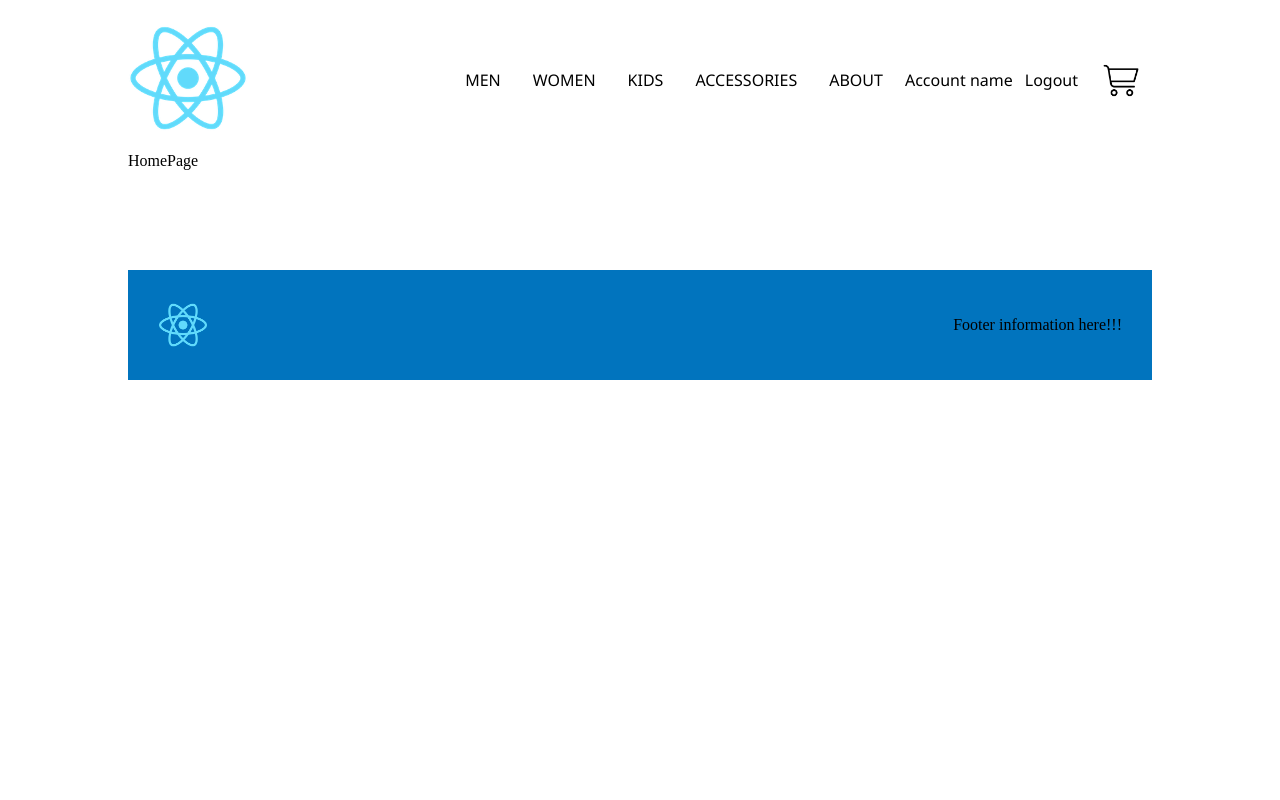
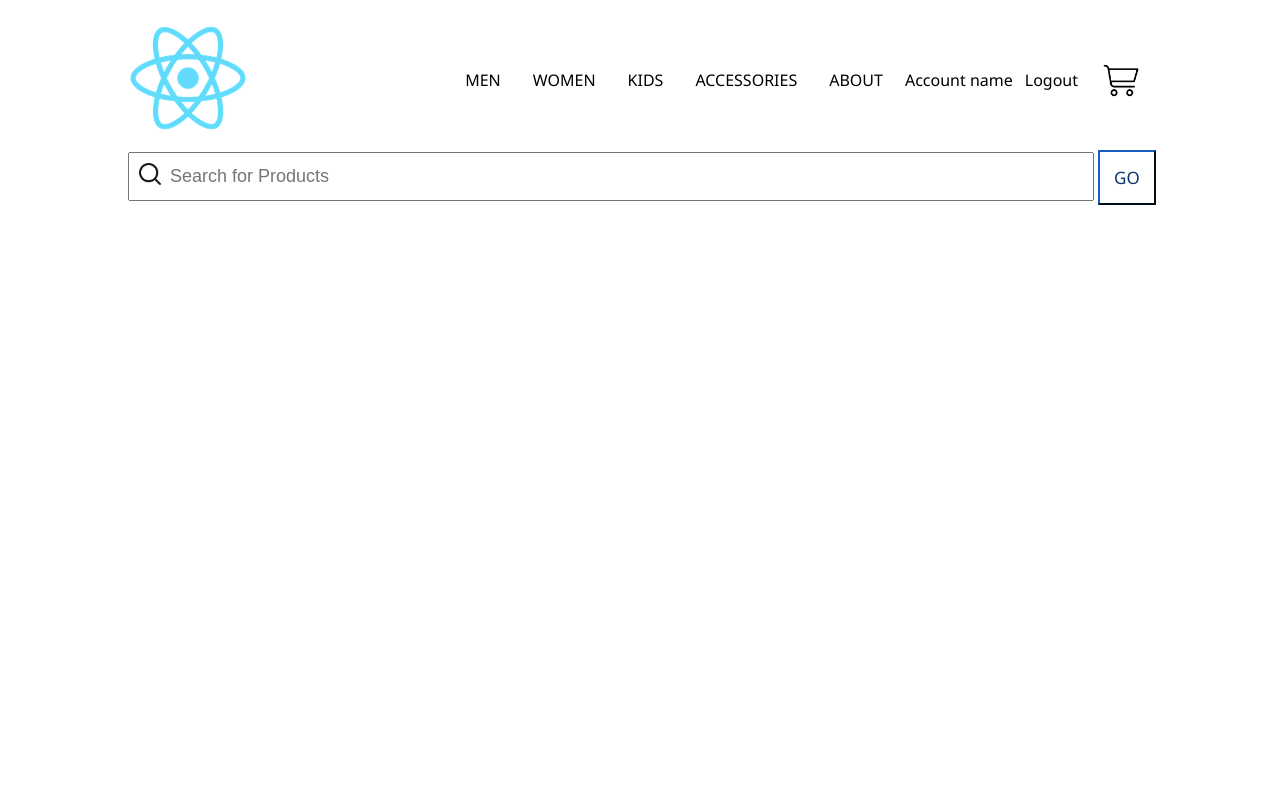
Before and after one commit to bkiley113/bruin-outlet, a React (Create React App) app in the folder client/: page / in a window 1280 px wide. Shown: the top 800 px of the page. Built offline with nearby package versions, Linux system fonts and the light colour scheme.

Commit message:
more login and register changes, added a searchbar for homepage

```diff
--- a/client/src/components/HeaderBar.js
+++ b/client/src/components/HeaderBar.js
@@ -5,7 +5,7 @@ import {Link} from 'react-router-dom'
 const HeaderBar = () => {
     return (
         <div className='headerbar'>
-            <div className="container">
+            <div className='container'>
                 <div className="logo">
                     <img src={Logo} alt="" />
                 </div>
@@ -28,7 +28,9 @@ const HeaderBar = () => {
                     <span>Account name </span>
                     <span>Logout </span>
                     <span className="cart">
-                        <Link className="link" to="/cart"></Link>
+                        <Link className="link" to="/cart">
+                            <h5></h5>
+                        </Link>
                     </span>
                 </div>
             </div>
--- a/client/src/components/PageFooter.js
+++ b/client/src/components/PageFooter.js
@@ -8,6 +8,12 @@ const PageFooter = () => {
             <span>
                 Footer information here!!!
             </span>
+            <span>
+                Footer information here!!!
+            </span>
+            <span>
+                Footer information here!!!
+            </span>
         </footer>
     )
 }
--- a/client/src/pages/HomePage.js
+++ b/client/src/pages/HomePage.js
@@ -1,8 +1,13 @@
 import React from 'react'
+import search_icon from "../images/search_icon.png"
 
 const HomePage = () => {
     return (
-        <div>HomePage</div>
+        <div className = 'homepage'>
+            <input type ="text" placeholder='Search for Products'/>
+            <img src={search_icon} alt="" />
+            <button>GO</button>
+        </div>
     )
 }
 
--- a/client/src/pages/Login.js
+++ b/client/src/pages/Login.js
@@ -4,6 +4,7 @@ import { Link } from 'react-router-dom'
 const Login = () => {
     return (
         <div className = 'authenticate'>
+            <h2></h2>
             <h1>Login</h1>
             <form>
                 <input type ="text" placeholder='username'/>
--- a/client/src/style.scss
+++ b/client/src/style.scss
@@ -8,6 +8,42 @@
             text-decoration: none;
             color: inherit;
         }
+
+        //main page
+        .homepage{
+            input{
+                width:920px;
+                font-size: 18px;
+                padding-left: 40px;
+                padding-top: 12px;
+                padding-bottom: 12px;
+
+            }
+            img{
+                position: relative;
+                top: 3px;
+                left: -955px;
+                width: 22px;
+
+            }
+            button{
+                font-family:'Segoe UI', Tahoma, Geneva, Verdana, sans-serif;
+                background-color: white;
+                font-size: 17px;
+                position: relative;
+                top: -51px;
+                left: 970px;
+                padding: 14px;
+                border-color: #0C356A;
+                cursor: pointer;
+                color: #0C356A;
+                &:hover{
+                    background-color: #0C356A;
+                    color: white;
+                }
+            }
+        }
+
         //login and register stuff
         .authenticate{
             display: flex;
@@ -15,16 +51,26 @@
             align-items: center;
             justify-content: center;
             height: 100vh;
-            background-color: #0C356A;
+            //page background
+            //background-color: #0C356A;
 
+            //title
             h1{
+                text-shadow: -1px 0 black, 0 1px black, 1px 0 black, 0 -1px black;
+                background-color: #0174BE;
+                padding: 8px;
+                padding-left: 15px ;
+                padding-right: 15px ;
                 font-family:'Segoe UI', Tahoma, Geneva, Verdana, sans-serif;
                 font-size: 20px;
-                color: #FFC436;
+                color:whitesmoke;
                 margin-bottom: 20px;
+                // position: relative;
+                // top: 84px;
 
             }
 
+            //center box
             form{
                 display: flex;
                 flex-direction: column;
@@ -33,21 +79,25 @@
                 width: 200px;
                 gap: 20px;
 
+                //input boxes
                 input{
                     padding: 5px;
                     border: none;
                     border-bottom: 1px solid gray ;
                 }
+                //error message for login
                 p.err-mess{
                     font-family:'Segoe UI', Tahoma, Geneva, Verdana, sans-serif;
                     font-size: 12px;
                     text-align: center;
                     color: black;
                 }
+                //password criteria for register
                 p.pass-reqs{
                     font-size: 10px;
                     text-align: center;
                 }
+                //login or register button
                 button{
                     padding: 10px;
                     border: none;
@@ -60,6 +110,7 @@
                     }
                 }
 
+                //bottom text, with link
                 span{
                     font-size: 12px;
                     text-align: center;
@@ -71,16 +122,24 @@
 
         .headerbar {
             .container {
+                //distance from top of page
                 padding: 10px 0px;
                 display: flex;
+                //aligns menu items across the page
                 justify-content: space-between;
                 align-items: center;
             }
             .links{
                 display: flex;
+                //gap between links
                 gap: 12px;
                 align-items: center;
 
+                //invisible clickbox for cart icon
+                h5{
+                    padding: 18px;
+                }
+                // MEN, WOMEN, etc... buttons with hover animations
                 h6{
                     font-family:'Segoe UI', Tahoma, Geneva, Verdana, sans-serif;
                     font-size: 16px;
@@ -91,7 +150,7 @@
                         background-color:#0C356A;
                     }
                 }
-
+                //account name as well is logout/login button
                 span{
                     font-family:'Segoe UI', Tahoma, Geneva, Verdana, sans-serif;
                     cursor: pointer;
@@ -100,6 +159,7 @@
                         text-decoration: underline;
                     }
                 }
+                //clickable cart icon, hover icon turns it black
                 .cart{
                     background: url('./images/cart.png') center/cover;
                     width: 62px;
@@ -127,9 +187,9 @@
 
         //pagefooter
         footer{
-            margin-top: 100px;
+            margin-top: 1000px;
             padding: 30px;
-            background-color:#0174BE;
+            background-color: rgba(#0174BE, .5);
             display: flex;
             align-items: center;
             justify-content: space-between;
```
Also changed, not shown: client/src/images/search_icon.png (added).
